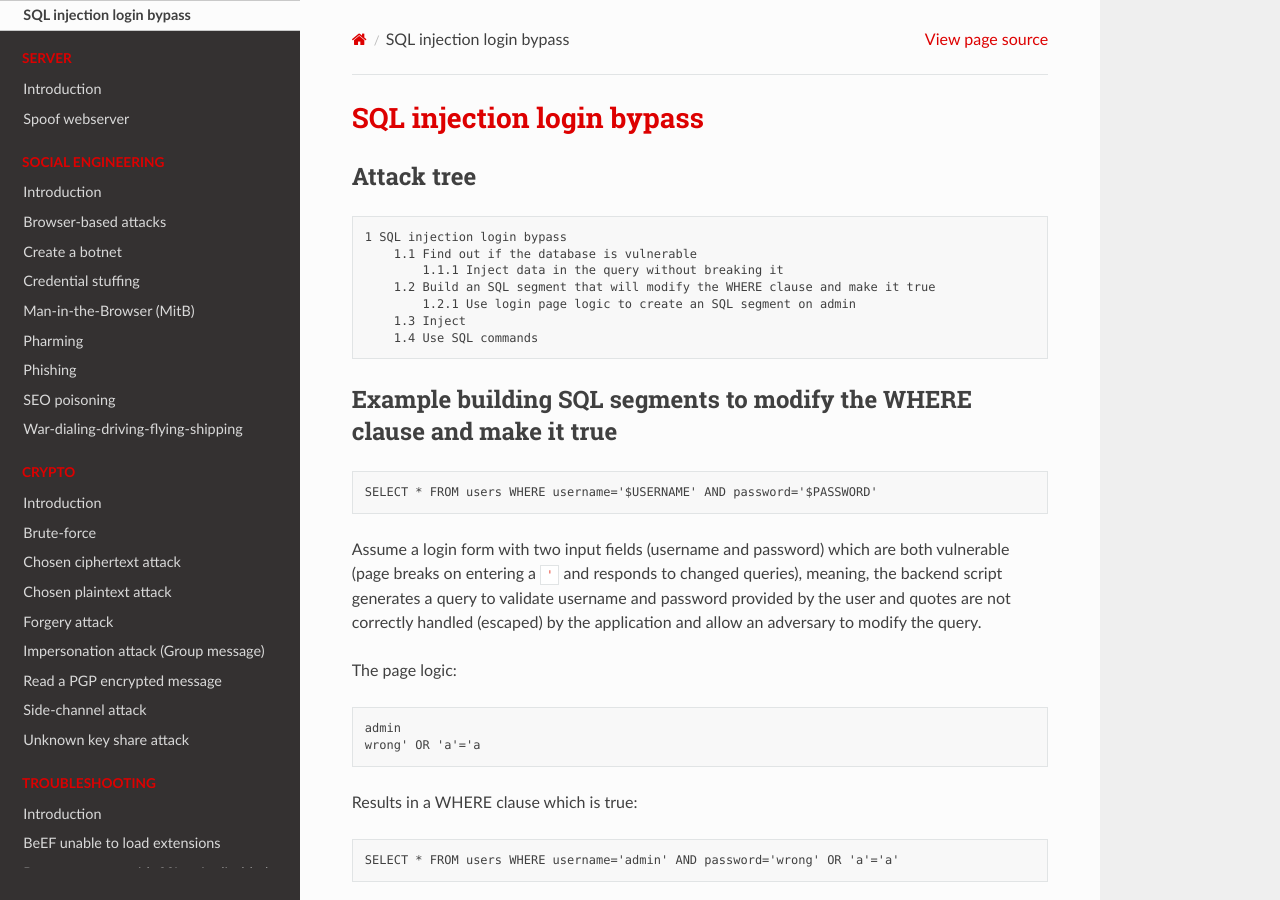
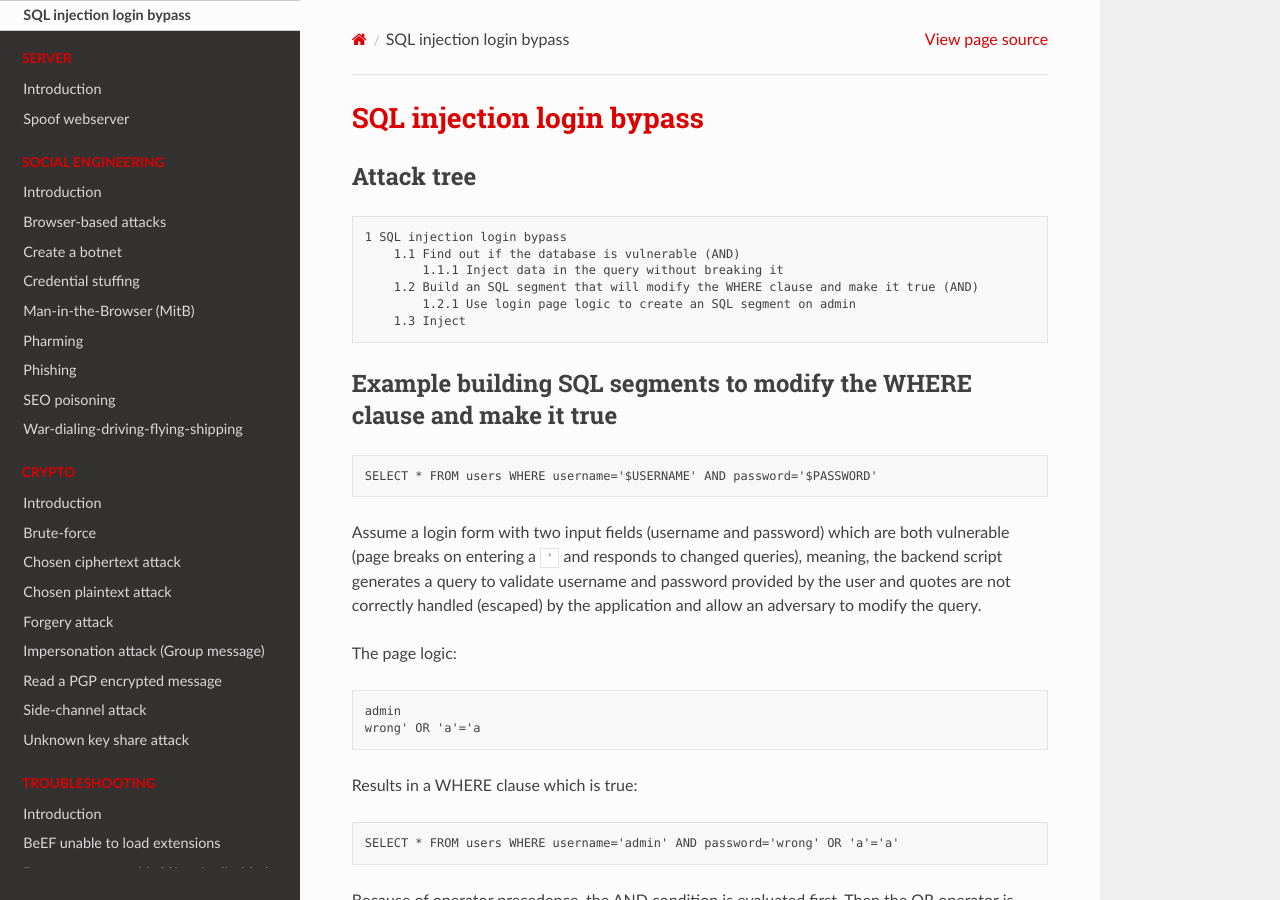
Before and after one commit to tymyrddin/red-basic, a Sphinx documentation site: the page built from source/docs/databases/SQLi-login.md, in a window 1280 px wide and 900 px high. Built offline with Sphinx 7.4.7 and the Read the Docs theme 2.0.0, drawn with Linux system fonts in a browser that asks for light colours.

Commit message:
Databases

````diff
--- a/source/docs/databases/SQLi-login.md
+++ b/source/docs/databases/SQLi-login.md
@@ -4,12 +4,11 @@
 
 ```text
 1 SQL injection login bypass
-    1.1 Find out if the database is vulnerable
+    1.1 Find out if the database is vulnerable (AND)
         1.1.1 Inject data in the query without breaking it
-    1.2 Build an SQL segment that will modify the WHERE clause and make it true
+    1.2 Build an SQL segment that will modify the WHERE clause and make it true (AND)
         1.2.1 Use login page logic to create an SQL segment on admin
     1.3 Inject
-    1.4 Use SQL commands
 ```
 
 ## Example building SQL segments to modify the WHERE clause and make it true
````
Also changed, not shown: source/docs/databases/SQLi-extract.md (+1 -1 lines).
